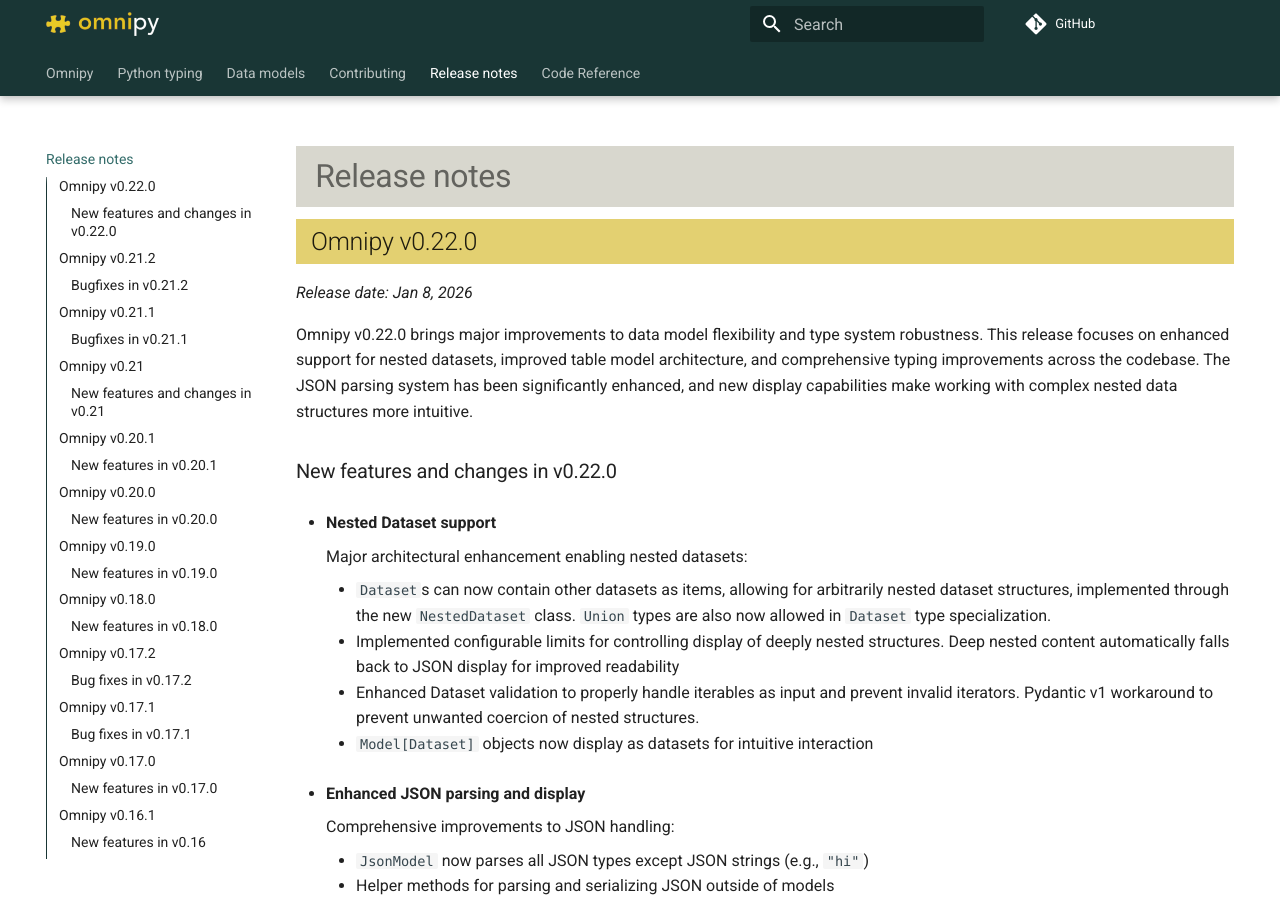
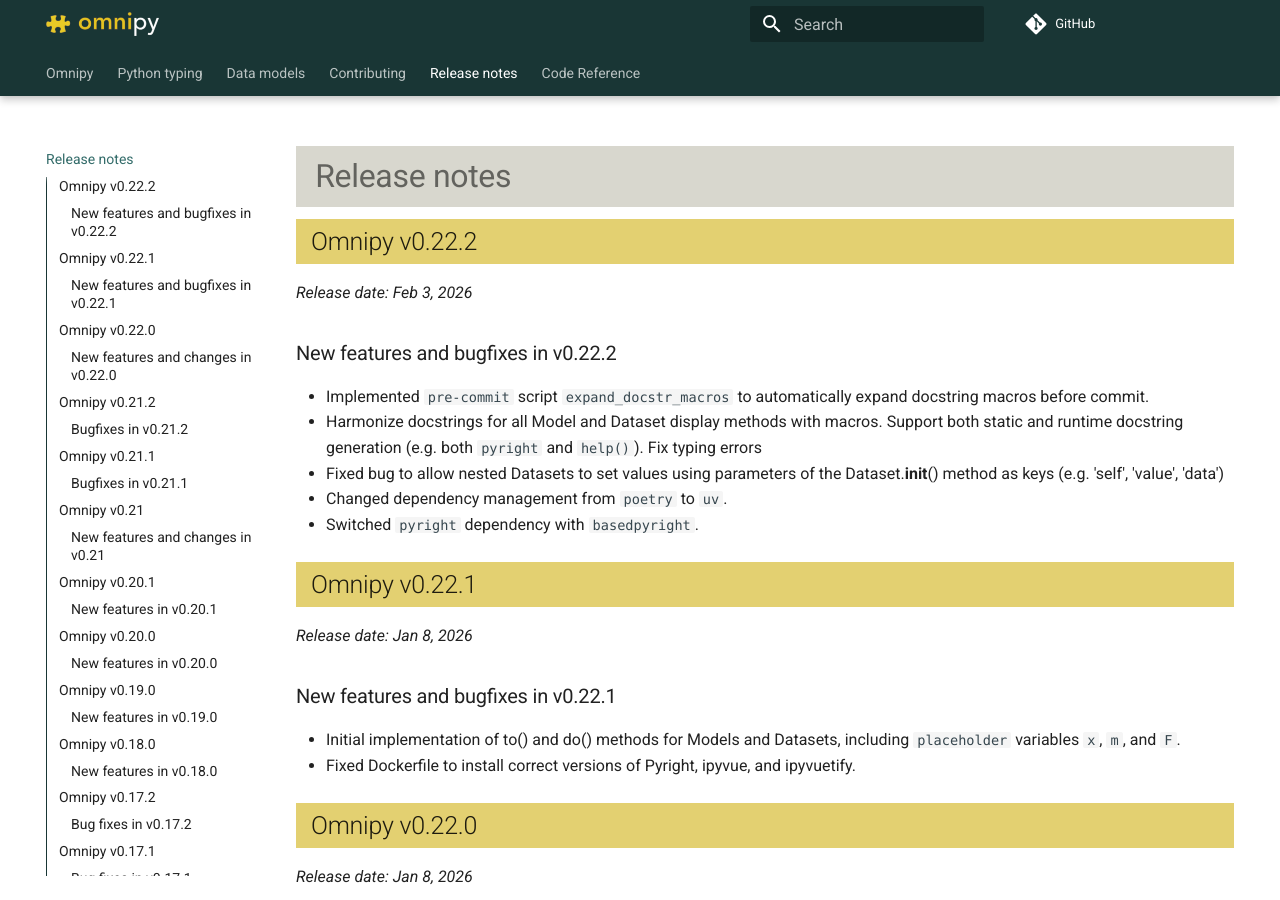
Before and after one commit to fairtracks/omnipy, an MkDocs documentation site: the page built from docs/release_notes.md, in a window 1280 px wide and 900 px high. Built offline with MkDocs 1.6.1 and Material for MkDocs 9.7.7, drawn with Linux system fonts in a browser that asks for light colours; comment, search, counter and statistics services are not loaded; a style sheet for code colours, icons or effects is not loaded.

Commit message:
Added release noted for v0.22.1 and 0.22.2

```diff
--- a/docs/release_notes.md
+++ b/docs/release_notes.md
@@ -1,3 +1,30 @@
+## Omnipy v0.22.2
+
+_Release date: Feb 3, 2026_
+
+### New features and bugfixes in v0.22.2
+
+- Implemented `pre-commit` script `expand_docstr_macros` to automatically
+  expand docstring macros before commit.
+- Harmonize docstrings for all Model and Dataset display methods with
+  macros. Support both static and runtime docstring generation (e.g. both
+  `pyright` and `help()`). Fix typing errors
+- Fixed bug to allow nested Datasets to set values using parameters of the
+  Dataset.__init__() method as keys (e.g. 'self', 'value', 'data')
+- Changed dependency management from `poetry` to `uv`.
+- Switched `pyright` dependency with `basedpyright`.
+
+
+## Omnipy v0.22.1
+
+_Release date: Jan 8, 2026_
+
+### New features and bugfixes in v0.22.1
+
+- Initial implementation of to() and do() methods for Models and Datasets,
+  including `placeholder` variables `x`, `m`, and `F`.
+- Fixed Dockerfile to install correct versions of Pyright, ipyvue, and
+  ipyvuetify.
 
 
 ## Omnipy v0.22.0
@@ -144,6 +171,7 @@
 - Fixed issue showing style when random style is selected as keyword
   argument
 
+
 ## Omnipy v0.21.1
 
 _Release date: Nov 1, 2025_
@@ -152,6 +180,7 @@
 
 - Fixed major import issue for straight install, without pytest
 - Updated Dockerfile to import main branch of Omnipy
+
 
 ## Omnipy v0.21
 
@@ -313,6 +342,7 @@
 - Implemented
   `get_auto_from_api_endpoint()` and deployed in `Dataset.load()`
 
+
 ## Omnipy v0.20.0
 
 _Release date: Jan 6, 2025_
@@ -374,6 +404,7 @@
   - Refactored away `_Model` and similar private classes added in the
     v0.19.0 auto-complete hack
 
+
 ## Omnipy v0.19.0
 
 _Release date: Dec 17, 2024_
@@ -421,6 +452,7 @@
   - Added convenience functions to detect IPython and Jupyter Notebooks
   - Bugfix in `QueryParamsModel` for URL-encoded parameters that encode `&`
     or `=`
+
 
 ## Omnipy v0.18.0
 
@@ -501,6 +533,7 @@
     - Removed parallel run of yapf checks to fix strange issue with `yapf`
       and `pickle`
 
+
 ## Omnipy v0.17.2
 
 _Release date: Nov 9, 2024_
@@ -511,6 +544,7 @@
   `Dataset.__setitem__()` methods. Directly setting dataset items now
   converts Models using `to_data()` +`from_data()`.
 
+
 ## Omnipy v0.17.1
 
 _Release date: Nov 9, 2024_
@@ -519,6 +553,7 @@
 
 - Fixed incorrect (lack of) closing of client sessions in asynchronous
   download tasks
+
 
 ## Omnipy v0.17.0
 
@@ -662,6 +697,7 @@
   - Refactored models and datasets for split and join, to reduce duplication
     and allow adjustments of params for all.
 
+
 ## Omnipy v0.16.1
 
 _Release date: Sep 20, 2024_
```
